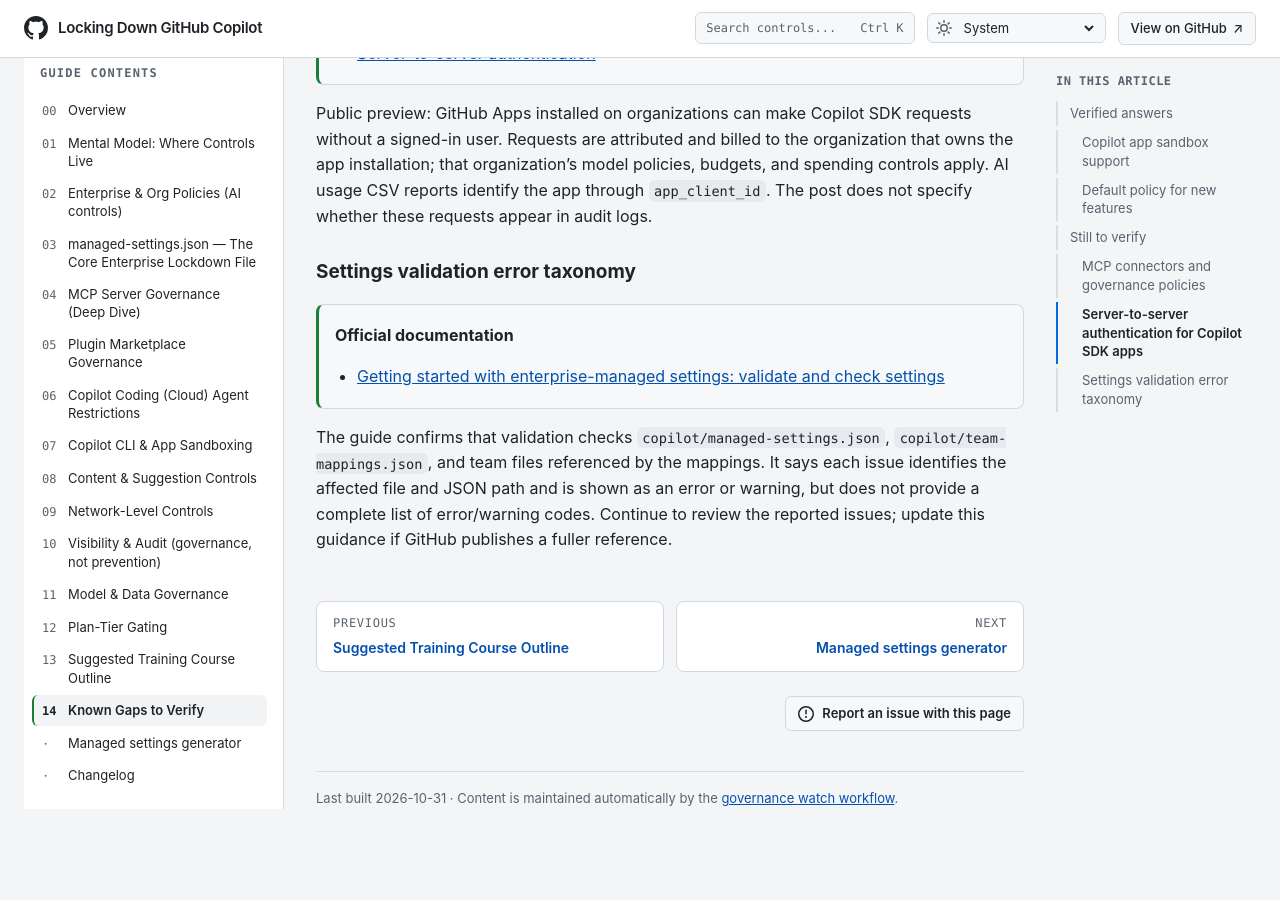
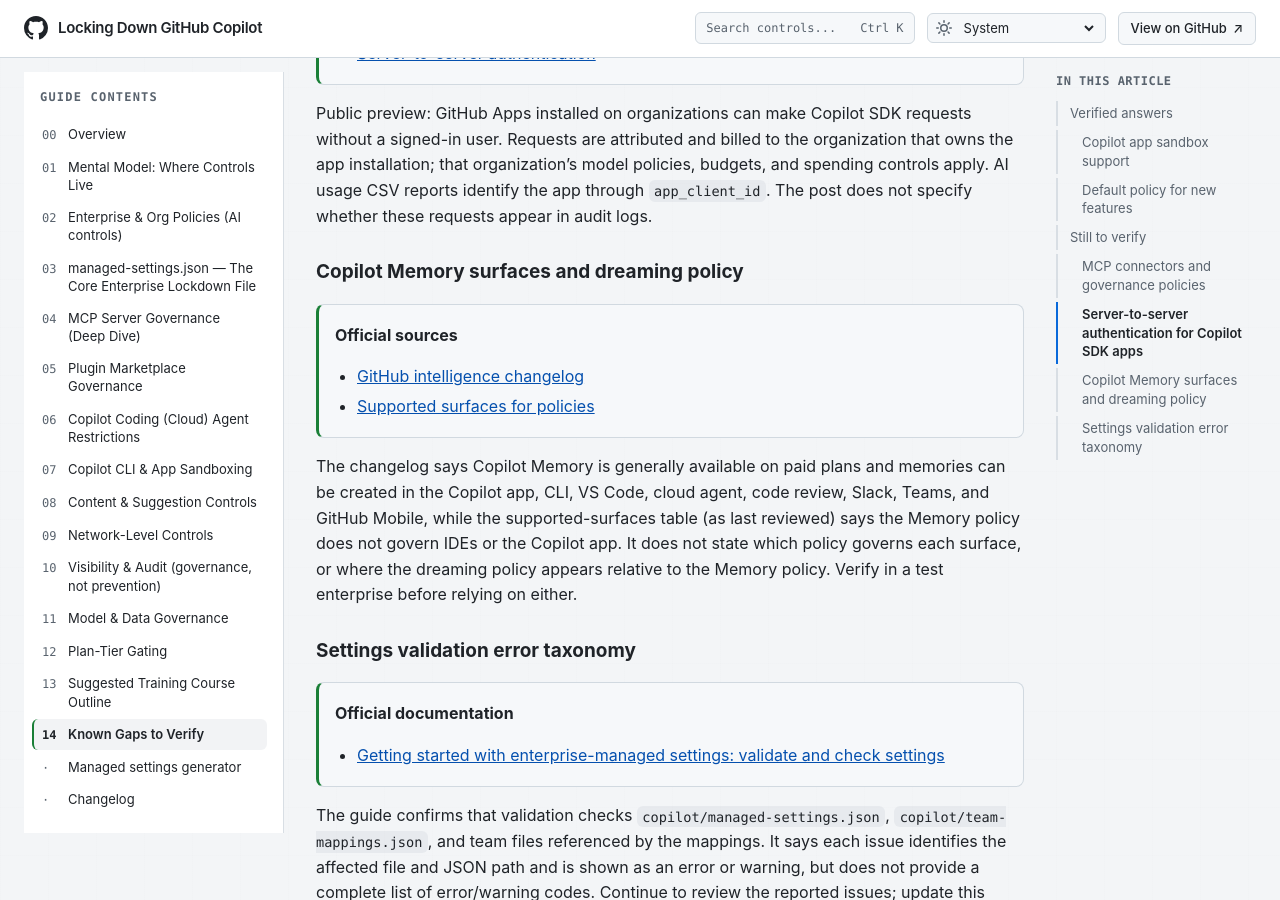
Before and after one commit to beardofedu/copilot-governance-training, a Jekyll site: the page built from docs/sections/known-gaps.md, in a window 1280 px wide and 900 px high, scrolled down 1593 px. Built offline with Jekyll 4.4.1, drawn with Linux system fonts in a browser that asks for light colours; before the commit the page ends 2466 px from its top, so only the background shows below that.

Commit message:
Update Copilot governance documentation

```diff
--- a/docs/_data/governance-watch-state.json
+++ b/docs/_data/governance-watch-state.json
@@ -2,7 +2,7 @@
   "sources": {
     "blog": {
       "reviewed_through": "2026-10-22",
-      "note": "GitHub Blog and changelog. Partially reviewed in the 2026-10-29 run (added the 2026-10-15 model deprecations and 2026-10-27 server-to-server auth; the 2026-10-28 plugin controls GA and Copilot Automations updates were added in later runs). Still pending detailed review: Copilot in Teams and Slack (2026-10-15, 2026-10-23), assisted permissions GA and GPT-6.1 Terra (2026-10-26), and the remaining 2026-10-28 Universe announcements other than Fusion (added 2026-10-30)."
+      "note": "GitHub Blog and changelog. Partially reviewed in the 2026-10-29 run (added the 2026-10-15 model deprecations and 2026-10-27 server-to-server auth; the 2026-10-28 plugin controls GA and Copilot Automations updates were added in later runs). Still pending detailed review: Copilot in Teams and Slack (2026-10-15, 2026-10-23), assisted permissions GA and GPT-6.1 Terra (2026-10-26), and the remaining 2026-10-28 Universe announcements other than Fusion (added 2026-10-30) and GitHub intelligence/dreaming (added 2026-10-31). Window not fully reviewed, so reviewed_through is unchanged."
     },
     "docs": {
       "reviewed_through": "2026-10-21",
--- a/docs/sections/known-gaps.md
+++ b/docs/sections/known-gaps.md
@@ -44,6 +44,14 @@ For Business and Enterprise users, the **Editor preview features** policy must b
 
 Public preview: GitHub Apps installed on organizations can make Copilot SDK requests without a signed-in user. Requests are attributed and billed to the organization that owns the app installation; that organization's model policies, budgets, and spending controls apply. AI usage CSV reports identify the app through `app_client_id`. The post does not specify whether these requests appear in audit logs.
 
+### Copilot Memory surfaces and dreaming policy
+
+> **Official sources**
+> - [GitHub intelligence changelog](https://github.blog/changelog/2026-10-28-github-intelligence-puts-your-code-context-and-history-to-work)
+> - [Supported surfaces for policies](https://docs.github.com/en/copilot/reference/supported-surfaces-for-policies)
+
+The changelog says Copilot Memory is generally available on paid plans and memories can be created in the Copilot app, CLI, VS Code, cloud agent, code review, Slack, Teams, and GitHub Mobile, while the supported-surfaces table (as last reviewed) says the Memory policy does not govern IDEs or the Copilot app. It does not state which policy governs each surface, or where the dreaming policy appears relative to the Memory policy. Verify in a test enterprise before relying on either.
+
 ### Settings validation error taxonomy
 
 > **Official documentation**
```
Also changed, not shown: docs/sections/enterprise-org-policies.md (+2 -1 lines), docs/CHANGELOG.md.
